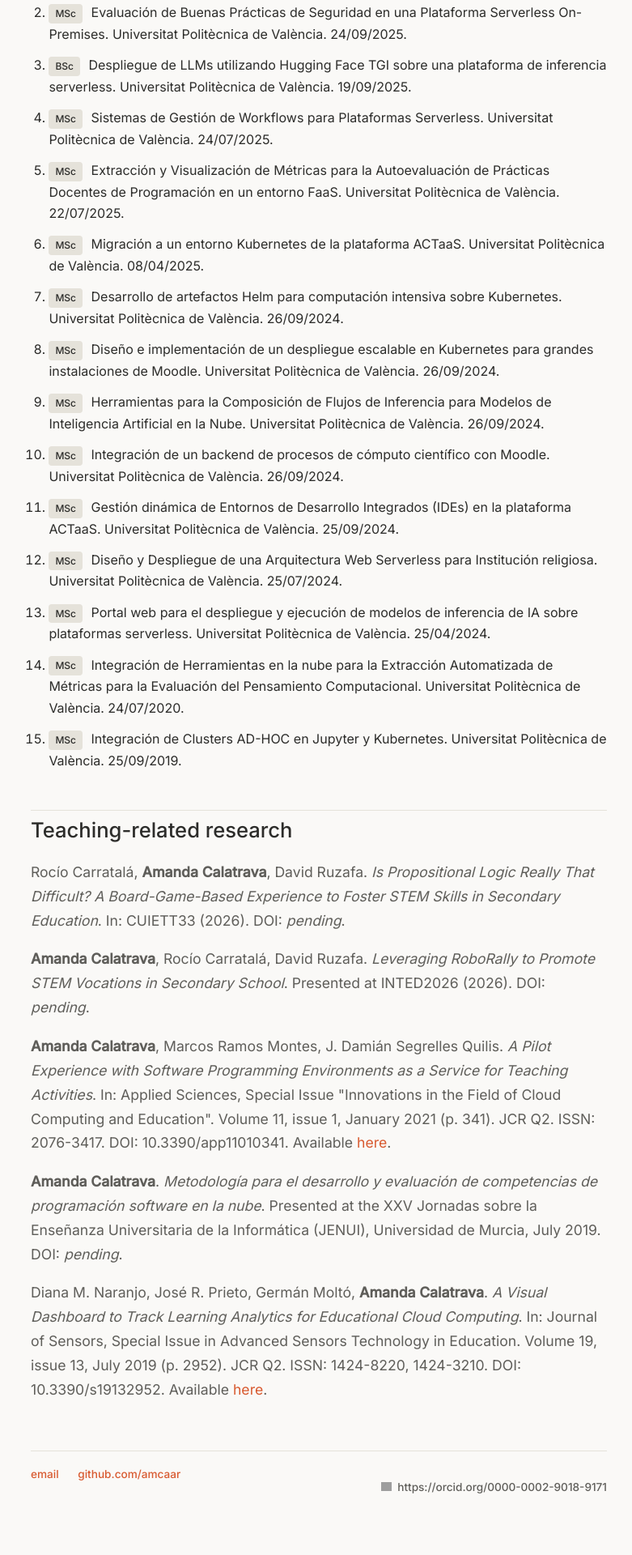
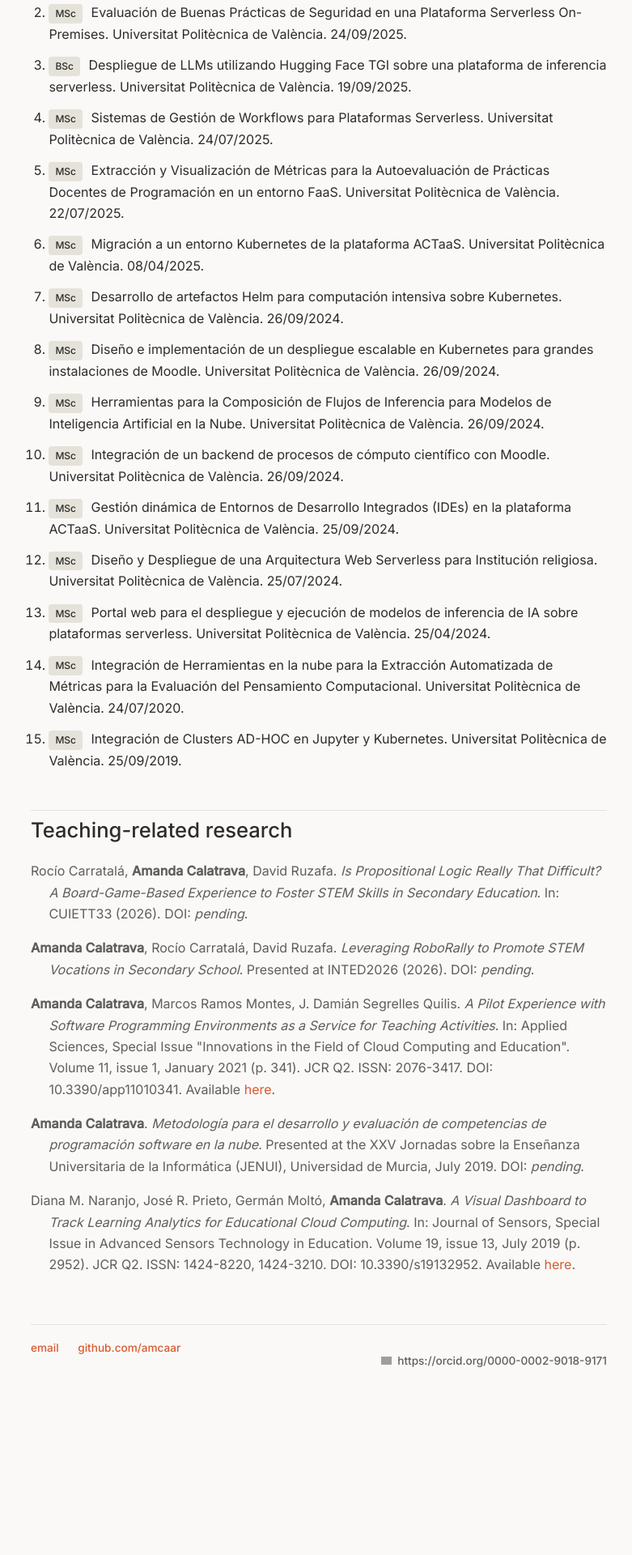
Before and after one commit to amcaar/amcaar.github.io, a Jekyll site: the page built from teaching/index.html, in a window 1280 px wide. Shown: the part 3017-4937 px from the top of the page at 81% size, without its empty margins (246-1027 px from the left). Built offline with Jekyll 4.4.1, drawn with Linux system fonts in a browser that asks for light colours; after the commit the page ends 4781 px from its top, so only the background shows below that; grey boxes are pictures that could not be loaded.

Commit message:
Add styles for research list paragraphs

```diff
--- a/css/pages.css
+++ b/css/pages.css
@@ -501,6 +501,14 @@ ul.contact {
 	vertical-align: middle;
 }
 
+.research-list p {
+	font-size: 1em;
+	line-height: 1.65;
+	padding-left: 1.4em;
+	text-indent: -1.4em;
+	margin: 0 0 16px;
+}
+
 /* ============================
    Footer
    ============================ */
```
